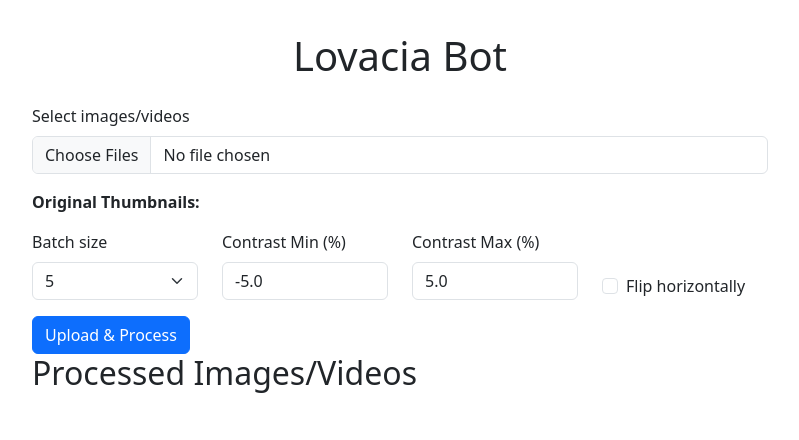
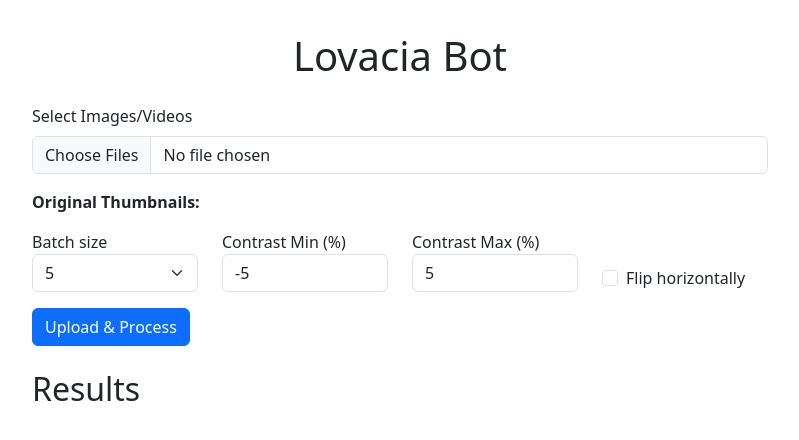
Before and after one commit to BrandonM01/lovacia-live, a FastAPI app: page / in a window 1280 px wide. Shown: the top 440 px of the page, without its empty margins (240-1039 px from the left). Run offline with FastAPI, Linux system fonts and the light colour scheme.

Commit message:
Update index.html

```diff
--- a/templates/index.html
+++ b/templates/index.html
@@ -2,149 +2,89 @@
 <html lang="en">
 <head>
   <meta charset="UTF-8">
-  <title>Lovacia Bot</title>
-  <link href="https://cdn.jsdelivr.net/npm/bootstrap@5.3.0/dist/css/bootstrap.min.css" rel="stylesheet">
+  <title>Lovacia Bot</title>
+  <link href="https://cdn.jsdelivr.net/npm/bootstrap@5.3.0/dist/css/bootstrap.min.css"
+        rel="stylesheet">
   <style>
-    body { max-width: 800px; margin: auto; padding: 2rem; }
-    #origPreview img,
-    #imagePreview img,
-    #origPreview video,
-    #imagePreview video {
-      max-width: 150px; margin: .5rem; border:1px solid #ddd;
-    }
+    body { max-width:800px; margin:auto; padding:2rem; }
+    #origPreview img, #results img { max-width:150px; margin:.5rem; }
   </style>
 </head>
 <body>
 
-  <h1 class="text-center mb-4">Lovacia Bot</h1>
+  <h1 class="text-center mb-4">Lovacia Bot</h1>
 
-  <form id="uploadForm" enctype="multipart/form-data">
+  <form id="frm" enctype="multipart/form-data" class="mb-4">
     <div class="mb-3">
-      <label class="form-label">Select images/videos</label>
-      <input type="file"
-             class="form-control"
-             id="fileInput"
-             name="files"
-             multiple
-             accept="image/*,video/*"
-             required>
+      <label class="form-label">Select Images/Videos</label>
+      <input type="file" name="files" class="form-control" multiple required>
     </div>
 
     <div id="origPreview" class="mb-3"><strong>Original Thumbnails:</strong></div>
 
     <div class="row mb-3">
-      <div class="col-md-3">
-        <label class="form-label">Batch size</label>
+      <div class="col"><label>Batch size</label>
         <select name="count" class="form-select">
           <option>5</option><option>10</option><option>25</option><option>50</option>
         </select>
       </div>
-      <div class="col-md-3">
-        <label class="form-label">Contrast Min (%)</label>
-        <input type="number" name="contrast_min" class="form-control" value="-5.0" step="0.1">
+      <div class="col"><label>Contrast Min (%)</label>
+        <input type="number" name="contrast_min" value="-5" step="0.1" class="form-control">
       </div>
-      <div class="col-md-3">
-        <label class="form-label">Contrast Max (%)</label>
-        <input type="number" name="contrast_max" class="form-control" value="5.0" step="0.1">
+      <div class="col"><label>Contrast Max (%)</label>
+        <input type="number" name="contrast_max" value="5" step="0.1" class="form-control">
       </div>
-      <div class="col-md-3 d-flex align-items-end">
+      <div class="col d-flex align-items-end">
         <div class="form-check">
-          <input class="form-check-input" type="checkbox" name="flip" id="flipCheck">
-          <label class="form-check-label" for="flipCheck">Flip horizontally</label>
+          <input class="form-check-input" type="checkbox" name="flip" id="flipChk">
+          <label class="form-check-label" for="flipChk">Flip horizontally</label>
         </div>
       </div>
     </div>
 
-    <button type="submit" id="uploadBtn" class="btn btn-primary">Upload & Process</button>
+    <button class="btn btn-primary">Upload & Process</button>
   </form>
 
-  <div id="loadingBar" class="progress my-4" style="display:none">
-    <div class="progress-bar progress-bar-striped progress-bar-animated w-100" role="progressbar">
-      Processing…
-    </div>
-  </div>
-
-  <h2>Processed Images/Videos</h2>
-  <div id="imagePreview" class="d-flex flex-wrap"></div>
-
-  <a id="batchDownload"
-     class="btn btn-success mt-3"
-     href="#"
-     download
-     style="display:none">
-    Download All Variations (ZIP)
+  <h2>Results</h2>
+  <div id="results" class="d-flex flex-wrap"></div>
+  <a id="dlzip" class="btn btn-success mt-3" href="#" style="display:none">
+    Download ZIP of All Variations
   </a>
 
   <script>
-    const fileInput = document.getElementById("fileInput"),
-          origPreview = document.getElementById("origPreview");
+    const form = document.getElementById("frm");
+    const orig = document.getElementById("origPreview");
+    const results = document.getElementById("results");
+    const dlzip = document.getElementById("dlzip");
 
-    fileInput.onchange = () => {
-      origPreview.innerHTML = "<strong>Original Thumbnails:</strong>";
-      Array.from(fileInput.files).forEach(f => {
-        let el;
-        if (f.type.startsWith("video/")) {
-          el = document.createElement("video");
-          el.src = URL.createObjectURL(f);
-          el.controls = true;
-        } else {
-          el = document.createElement("img");
-          el.src = URL.createObjectURL(f);
-        }
-        origPreview.appendChild(el);
+    form.files.onchange = () => {
+      orig.innerHTML = "<strong>Original Thumbnails:</strong>";
+      Array.from(form.files.files).forEach(f=>{
+        const img = document.createElement("img");
+        img.src = URL.createObjectURL(f);
+        orig.appendChild(img);
       });
     };
 
-    const form = document.getElementById("uploadForm"),
-          uploadBtn = document.getElementById("uploadBtn"),
-          loadingBar = document.getElementById("loadingBar"),
-          preview = document.getElementById("imagePreview"),
-          batchLink = document.getElementById("batchDownload");
-
     form.onsubmit = async e => {
       e.preventDefault();
-      uploadBtn.disabled = true;
-      loadingBar.style.display = "block";
-      preview.innerHTML = "";
-      batchLink.style.display = "none";
+      results.innerHTML = "<p>Processing…</p>";
+      dlzip.style.display = "none";
 
       const data = new FormData(form);
-      try {
-        const res = await fetch("/upload", { method:"POST", body:data });
-        const { processed, batch } = await res.json();
+      const res = await fetch("/upload", { method:"POST", body:data });
+      const js  = await res.json();
 
-        processed.forEach(item => {
-          let el;
-          if (item.download_link.match(/\.(mp4|mov|avi|mkv)$/i)) {
-            el = document.createElement("video");
-            el.src = item.image;
-            el.controls = true;
-          } else {
-            el = document.createElement("img");
-            el.src = item.image;
-          }
-          preview.appendChild(el);
+      results.innerHTML = "";
+      js.items.forEach(it=>{
+        const img = document.createElement("img");
+        img.src = it.url;
+        results.appendChild(img);
+      });
 
-          const a = document.createElement("a");
-          a.href = item.download_link;
-          a.innerText = "Download";
-          a.target = "_blank";
-          a.classList.add("d-block","ms-1","mb-3");
-          preview.appendChild(a);
-        });
-
-        batchLink.href = batch;
-        batchLink.style.display = "inline-block";
-
-      } catch(err) {
-        console.error(err);
-        preview.innerHTML = "<p class='text-danger'>Error processing files.</p>";
-      } finally {
-        uploadBtn.disabled = false;
-        loadingBar.style.display = "none";
-      }
+      dlzip.href = js.zip_url;
+      dlzip.style.display = "inline-block";
     };
   </script>
-
 </body>
 </html>
```
